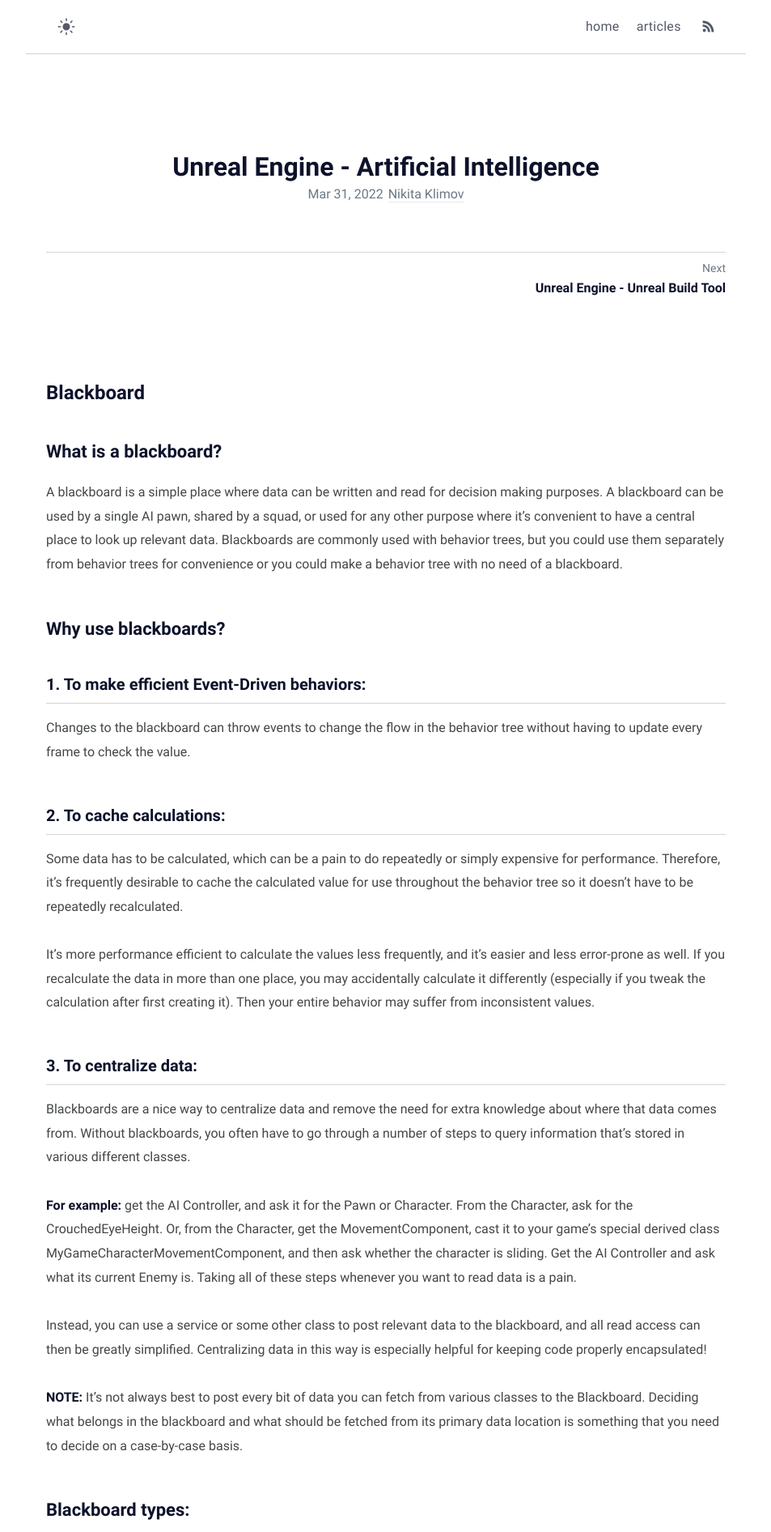
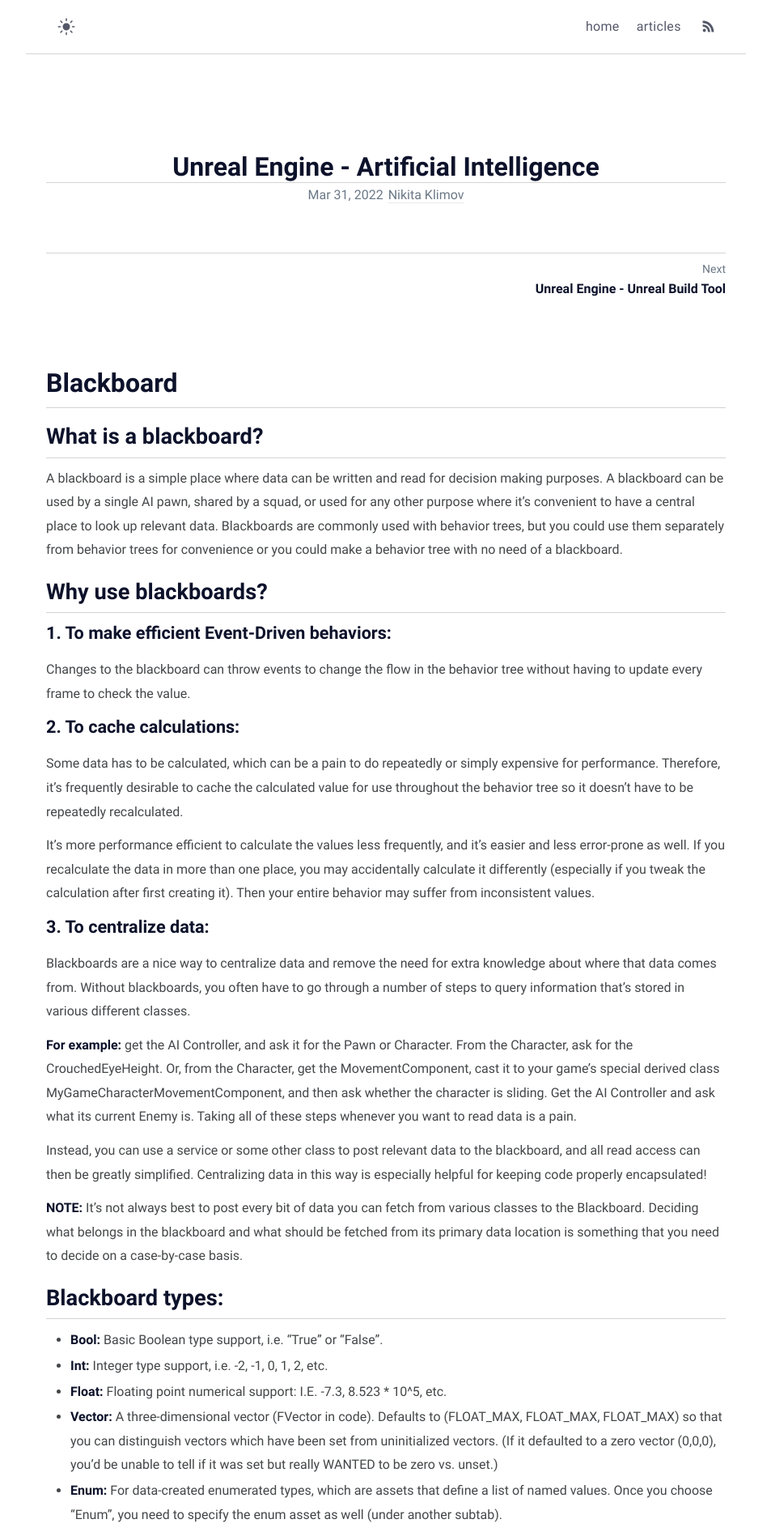
Before and after one commit to kulichin/kulichin.github.io, a Jekyll site: the page built from _posts/2022-01-01-unreal-ai.md, in a window 1280 px wide. Shown: the top 1892 px of the page at 81% size, without its empty margins (163-1116 px from the left). Built offline with Jekyll 4.4.1, drawn with Linux system fonts in a browser that asks for light colours.

Commit message:
headers fix

```diff
--- a/_sass/_post.scss
+++ b/_sass/_post.scss
@@ -133,8 +133,8 @@
 	> p
 	{
 		margin: 0;
-		padding-top: $spacing-full - 15;
-		padding-bottom: $spacing-full - 15;
+		padding-top: 10px;
+		padding-bottom: 2px;
 	}
 
 	ul.task-list
@@ -198,19 +198,22 @@
 
 	h1
 	{
-		@include relative-font-size(1.5);
+		@include relative-font-size(2);
+		border-bottom: 1px solid $light;
+		margin-top: 10px;
 	}
 
 	h2
 	{
-		@include relative-font-size(1.375);
+		@include relative-font-size(1.7);
+		border-bottom: 1px solid $light;
+		margin-top: 10px;
 	}
 
 	h3
 	{
-		@include relative-font-size(1.25);
-		border-bottom: 1px solid $light;
-		padding-bottom: 4px;
+		@include relative-font-size(1.35);
+		margin-top: 5px;
 	}
 
 	h4
@@ -220,12 +223,12 @@
 
 	h5
 	{
-		@include relative-font-size(1);
+		@include relative-font-size(1.1);
 	}
 
 	h6
 	{
-		@include relative-font-size(0.875);
+		@include relative-font-size(1);
 	}
 }
 
```
